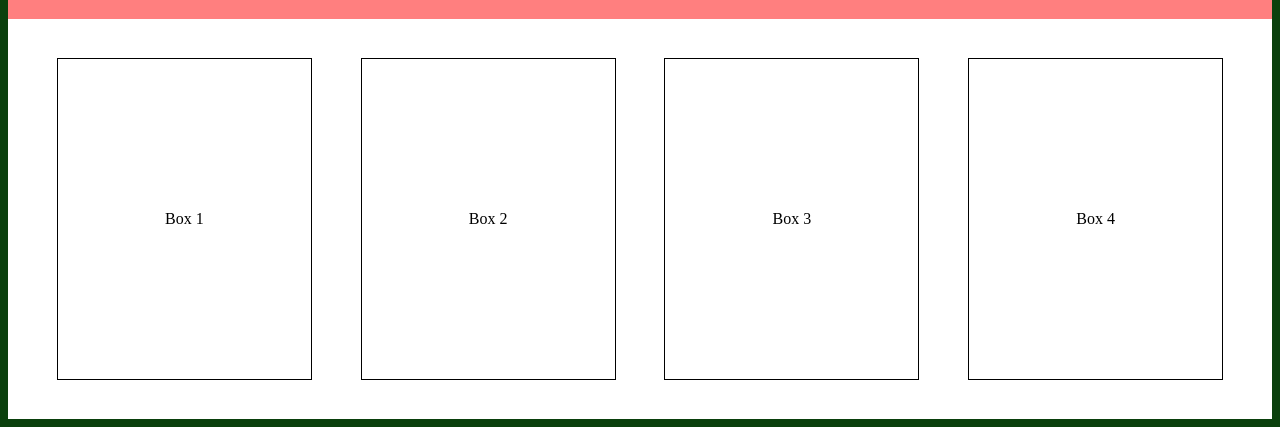
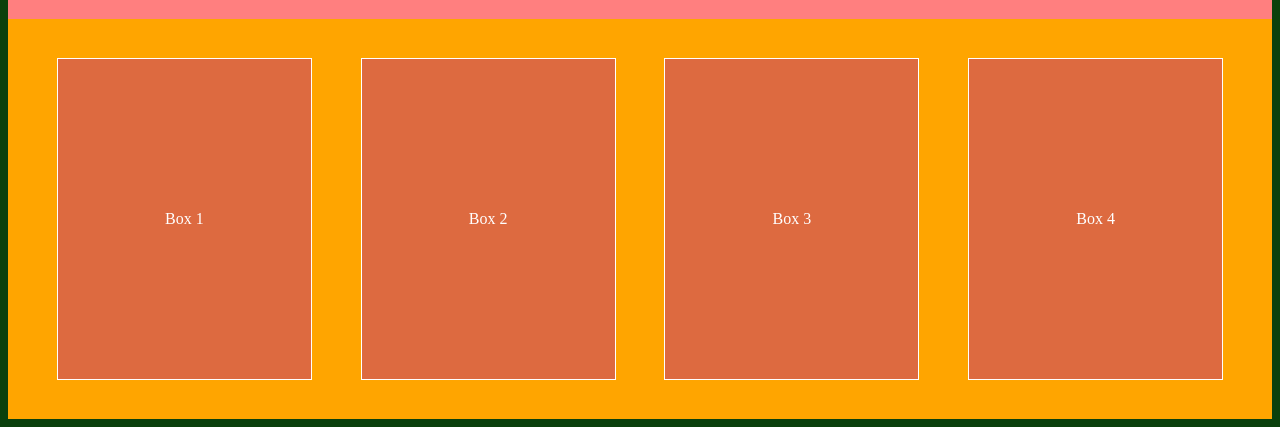
Before and after one commit to KkDhote/CSS-Intro, a plain HTML site: page p1/index11.html in a window 1280 px wide. Shown: the part 481-908 px from the top of the page. Drawn offline with Linux system fonts and the light colour scheme.

Commit message:
Updated now

```diff
--- a/p1/style.css
+++ b/p1/style.css
@@ -37,7 +37,7 @@ body{
 }
 #main_box{
     height: 400px;
-    background-color: white;
+    background-color: orange;
     display: flex;
     justify-content: space-evenly;
     align-items: center;
@@ -48,5 +48,7 @@ body{
     display:flex;
     justify-content: center;
     align-items: center;
-    border: 1px solid black;
+    border: 1px solid white;
+    color:white;
+    background-color: rgb(221, 106, 64);
 }
```
